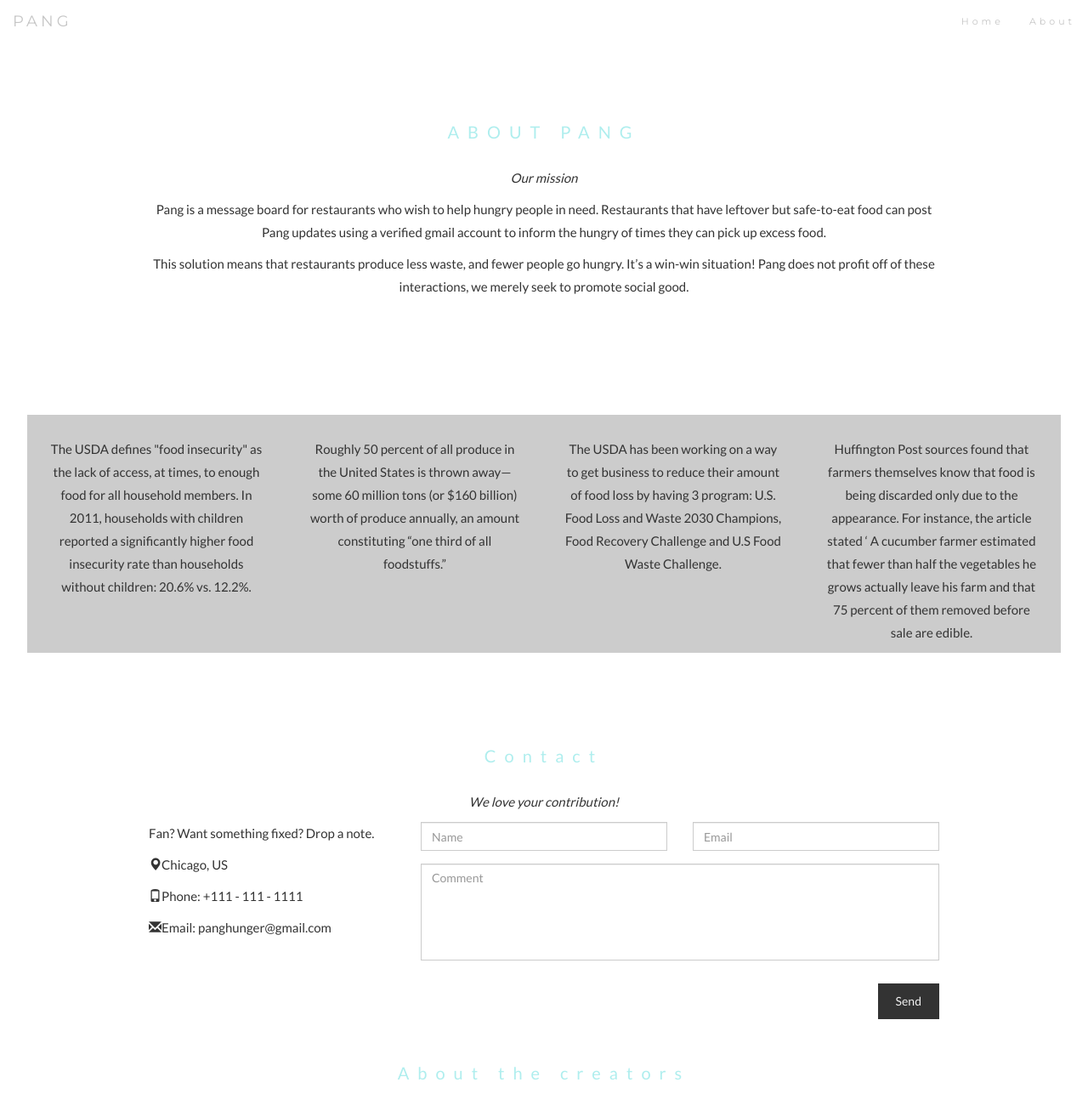
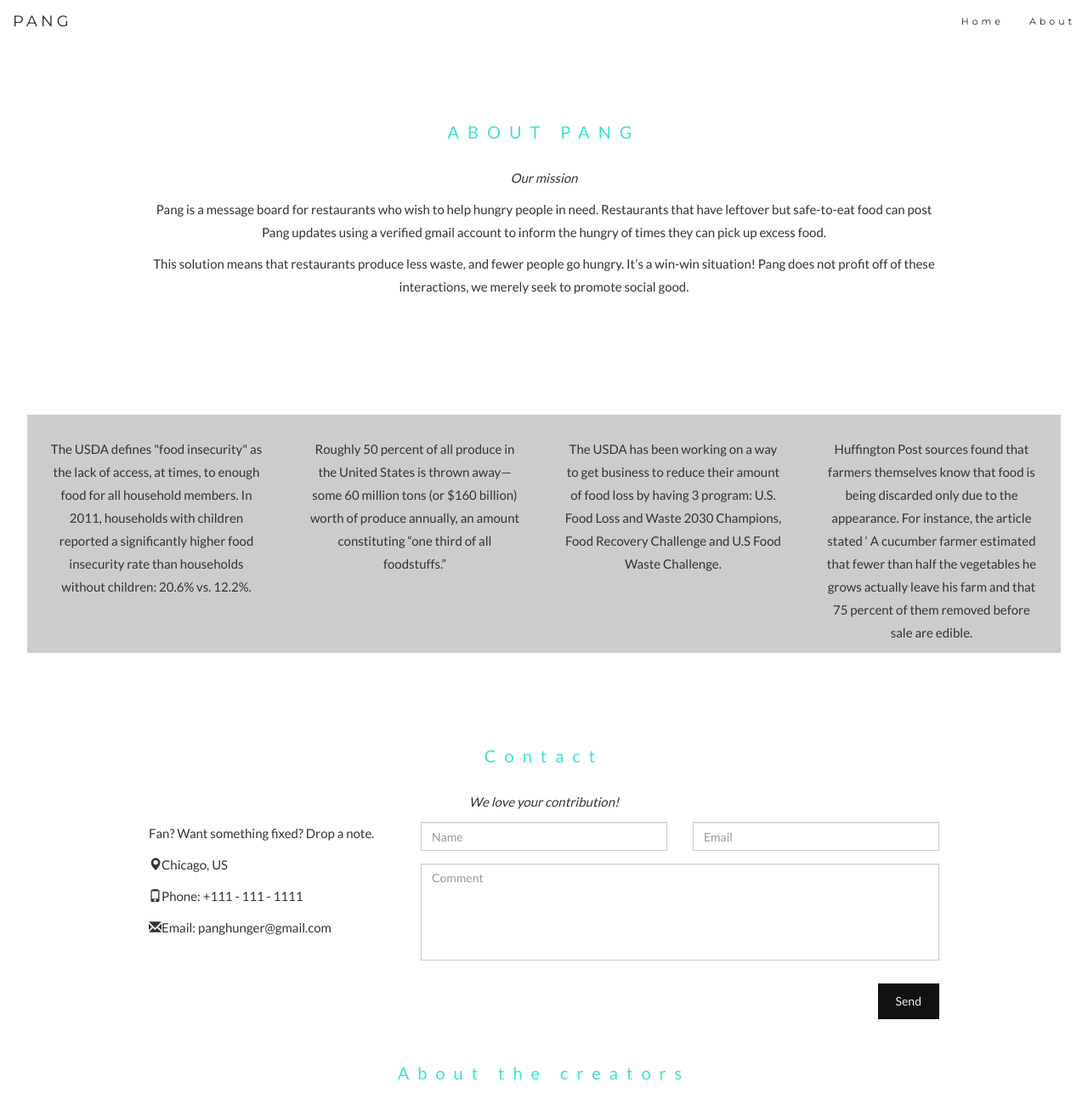
Before and after one commit to nishapant/foodwebsite, a plain HTML site: page bio.html in a window 1280 px wide. Shown: the top 1300 px of the page at 85% size. Drawn offline with nearby package versions, Linux system fonts and the light colour scheme.

Commit message:
assdjksdkj

```diff
--- a/styles/biostyle.css
+++ b/styles/biostyle.css
@@ -6,7 +6,7 @@ h3, h4 {
     margin: 10px 0 30px 0;
     letter-spacing: 10px;
     font-size: 20px;
-    color: paleturquoise;
+    color: turquoise;
 }
 .container {
     padding: 80px 120px;
@@ -20,7 +20,7 @@ h3, h4 {
 }
 
 .person:hover {
-    border-color: paleturquoise;
+    border-color: turquoise;
 }
 
 .carousel-inner img {
@@ -72,7 +72,7 @@ h3, h4 {
 }
 .btn {
     padding: 10px 20px;
-    background-color: #333;
+    background-color: #111;
     color: #f1f1f1;
     border-radius: 0;
     transition: .2s;
@@ -110,7 +110,7 @@ h3, h4 {
     opacity: 0.9;
 }
 .navbar li a, .navbar .navbar-brand {
-    color: silver !important;
+    color: #111 !important;
 }
 .navbar-nav li a:hover {
     color: lightseagreen !important;
```
